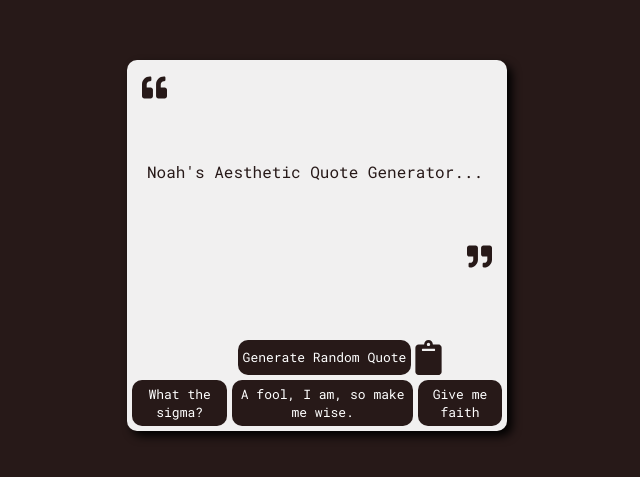
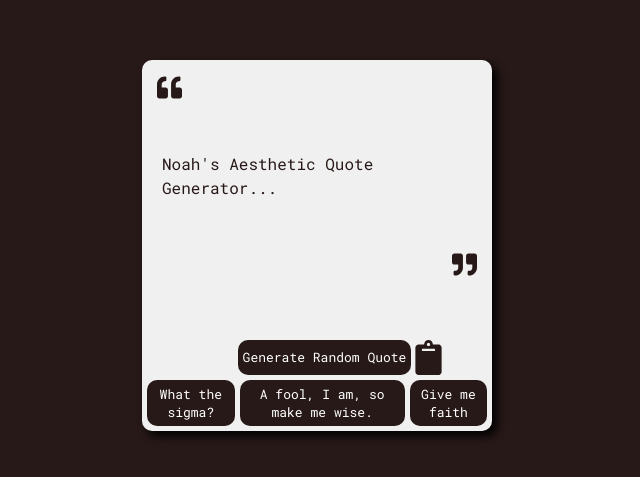
Before and after one commit to NoahxAyyubi/TypeScript-APIQuoteGenerator-, a React (Vite) app: page / in a window 1280 px wide. Shown: the part 155-632 px from the top of the page, without its empty margins (323-963 px from the left). Built offline with nearby package versions, Linux system fonts and the light colour scheme.

Commit message:
gsap anim updates

```diff
--- a/src/App.css
+++ b/src/App.css
@@ -8,7 +8,7 @@ height: 100vh;
 }
 #quote-box{
   font-family: 'Roboto Mono';
-  width: 380px;
+  width: 350px;
   margin: 0 auto;
 
 display: flex;
--- a/src/App.tsx
+++ b/src/App.tsx
@@ -42,7 +42,6 @@ const getColor = (): string => {
 function App() {
   const [quote, setQuote] = useState<Quote | null>(null);
   const [color, setColor] = useState<string>(getColor());
-  // const spanRefs = useRef<(HTMLSpanElement | null)[]>([]);
 
   // Function to generate a random quote
   const generateRandomQuote = async () => {
@@ -67,20 +66,32 @@ function App() {
 
   useEffect(() => {
     const segments = document.querySelectorAll('.segment');
+    const quoteMarks = document.querySelectorAll('.quote-mark');
 
+    // Animate the quotation marks
+    gsap.fromTo(
+      quoteMarks,
+      { rotation: 0 },
+      { rotation: 360, duration: 1, stagger: 0.2 }
+    );
+
+    // Animate the text segments
     gsap.fromTo(
       segments,
       { opacity: 0, y: 20 }, // Start at opacity 0 and y 20px
-      { opacity: 1, y: 0, duration: 1, stagger: 0.7 } // Animate to opacity 1 and y 0px with stagger
+      { opacity: 1, y: 0, duration: 1, stagger: 0.2 } // Animate to opacity 1 and y 0px with stagger
     );
   }, [quote]);
-
 
   return (
     <div className='background' style={{ backgroundColor: color }}>
       <div id="quote-box">
         <div className="quote-content" style={{ color: color }}>
-          <FaQuoteLeft size="25" style={{ marginRight: "10px" }} />
+          <FaQuoteLeft
+            size="25"
+            style={{ marginRight: "10px" }}
+            className="quote-mark"
+          />
           <div id="text" style={{ margin: "5px" }}>
             {quote ? quote.content.split(',').map((segment, index) => (
               <span
@@ -91,7 +102,11 @@ function App() {
               </span>
             )) : "Noah's Aesthetic Quote Generator..."}
           </div>
-          <FaQuoteRight size="25" style={{ marginLeft: "auto" }} />
+          <FaQuoteRight
+            size="25"
+            style={{ marginLeft: "auto" }}
+            className="quote-mark"
+          />
           <h5 id="author">{quote ? quote.author : ''}</h5>
         </div>
 
```
Lines whose indentation alone changed are shown as unchanged.
